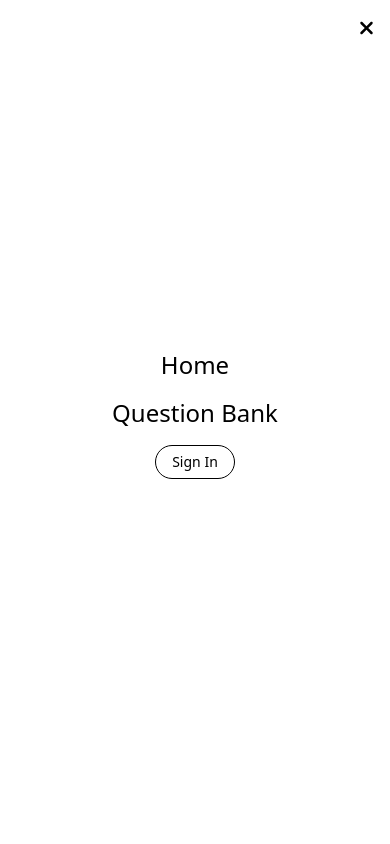
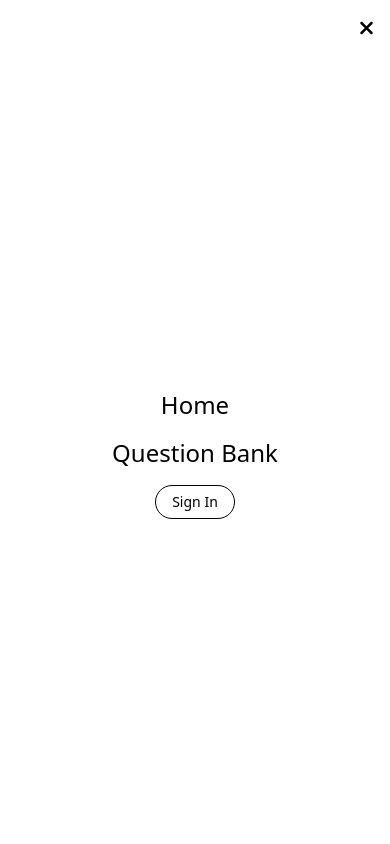
Before and after one commit to AdityaKumar0927/aspirants-nextjs-auth, a Next.js app: page /Limits in a window 390 px wide. Both pictures are taken after a click on the button 361 px from the left and 32 px from the top of the page. Shown: the top 844 px of the page. Built offline with nearby package versions, Linux system fonts and the light colour scheme; no server answers.

Commit message:
Navbar Fix

```diff
--- a/components/layout/navbar.tsx
+++ b/components/layout/navbar.tsx
@@ -65,24 +65,28 @@ export default function NavBar({ session }: { session: Session | null }) {
         </div>
       </div>
       {menuOpen && (
-        <div className="md:hidden fixed top-0 left-0 right-0 bottom-0 bg-white flex flex-col items-center justify-center z-40 px-4">
-          <button onClick={toggleMenu} className="absolute top-4 right-4 text-black focus:outline-none">
+        <div className="md:hidden fixed top-0 left-0 right-0 bottom-0 bg-white flex flex-col items-center justify-center z-40">
+          <button
+            onClick={toggleMenu}
+            className="absolute top-4 right-4 text-black focus:outline-none"
+          >
             <FontAwesomeIcon icon={faTimes} size="lg" />
           </button>
-          <Link href="/" className="mb-4 text-2xl" onClick={toggleMenu}>
+          <div className="mt-16 flex flex-col items-center space-y-4">
+            <Link href="/" onClick={toggleMenu} className="text-2xl">
               Home
             </Link>
-          <Link href="/QuestionBank" className="mb-4 text-2xl" onClick={toggleMenu}>
+            <Link href="/QuestionBank" onClick={toggleMenu} className="text-2xl">
               Question Bank
             </Link>
             {session ? (
-            <div className="w-full">
+              <div className="flex flex-col items-center space-y-4">
                 <NotificationDropdown />
                 <UserDropdown session={session} />
               </div>
             ) : (
               <button
-              className="rounded-full border border-black bg-white p-1.5 px-4 text-sm text-black transition-all hover:bg-black hover:text-white mb-4"
+                className="rounded-full border border-black bg-white p-1.5 px-4 text-sm text-black transition-all hover:bg-black hover:text-white"
                 onClick={() => {
                   setShowSignInModal(true);
                   toggleMenu();
@@ -92,6 +96,7 @@ export default function NavBar({ session }: { session: Session | null }) {
               </button>
             )}
           </div>
+        </div>
       )}
     </>
   );
```
Lines whose indentation alone changed are shown as unchanged.
